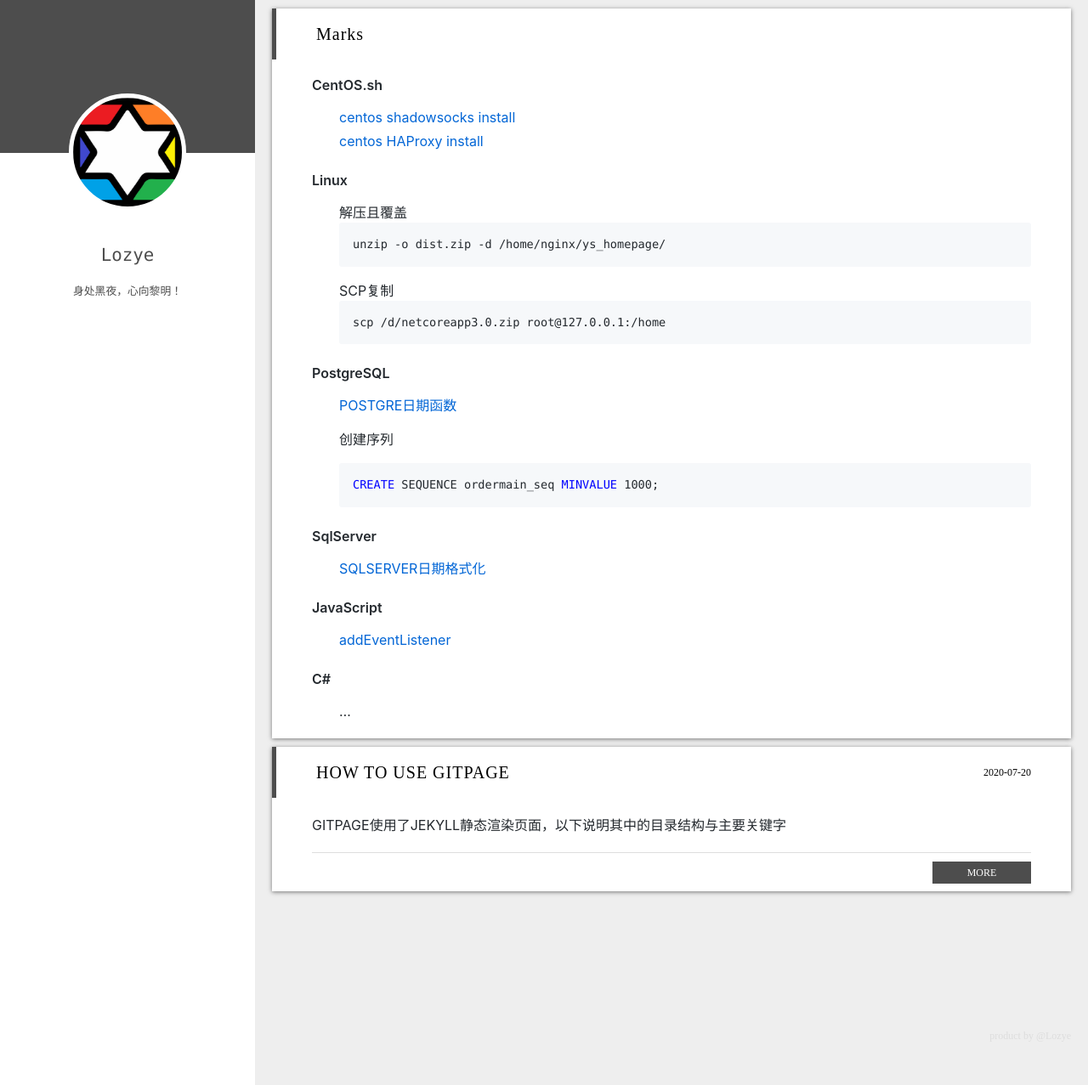
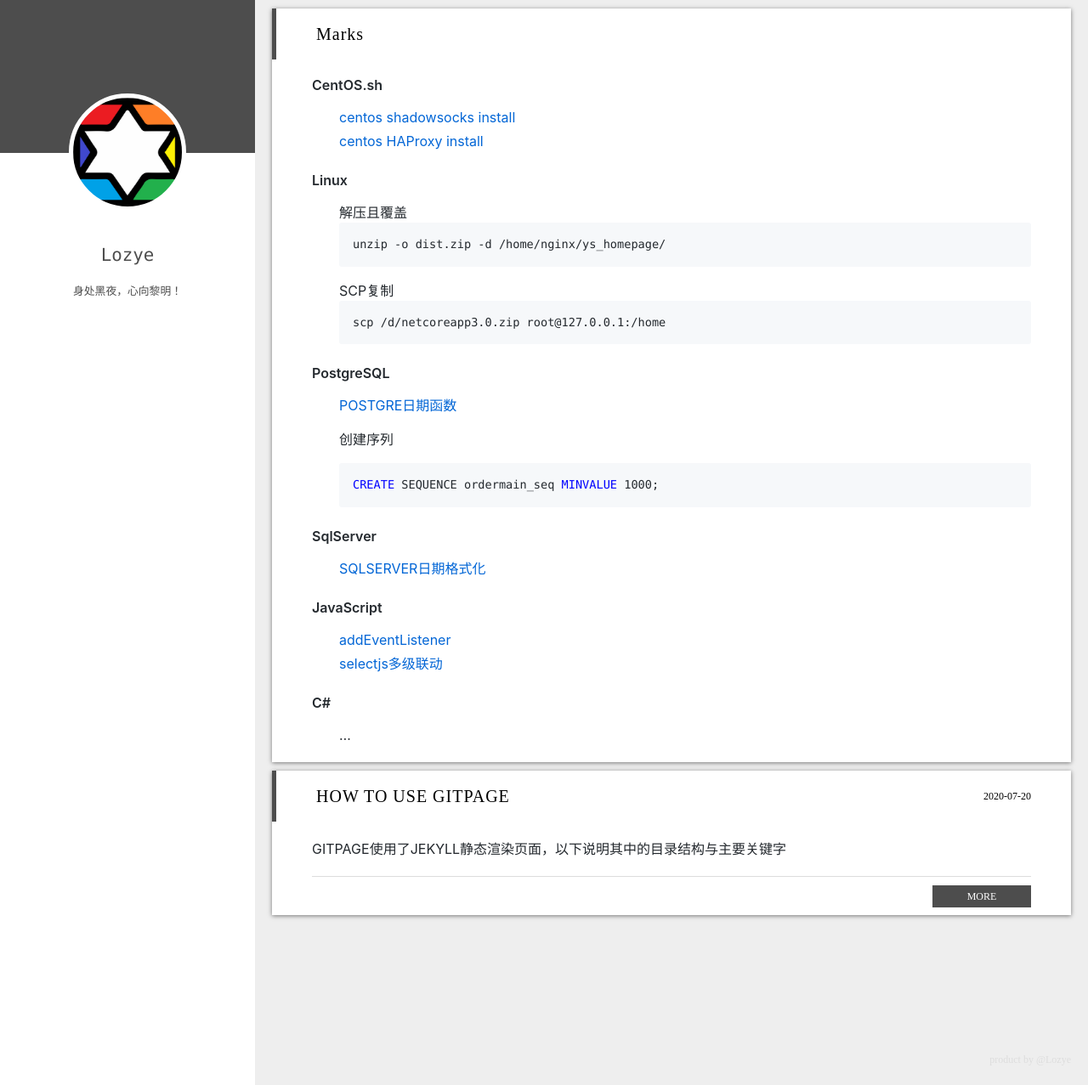
Before and after one commit to lozye/lozye, a Jekyll site: the page built from index.md, in a window 1280 px wide and 1277 px high. Shown: the whole window at 85% size. Built offline with Jekyll 4.4.1, drawn with Linux system fonts in a browser that asks for light colours.

Commit message:
v20200720

```diff
--- a/index.md
+++ b/index.md
@@ -31,6 +31,7 @@ CREATE SEQUENCE ordermain_seq MINVALUE 1000;
 
 #### JavaScript
 + [addEventListener](doc/jsevent)
++ [selectjs多级联动](doc/selectjs)
 
 #### C#
 + ...
```
